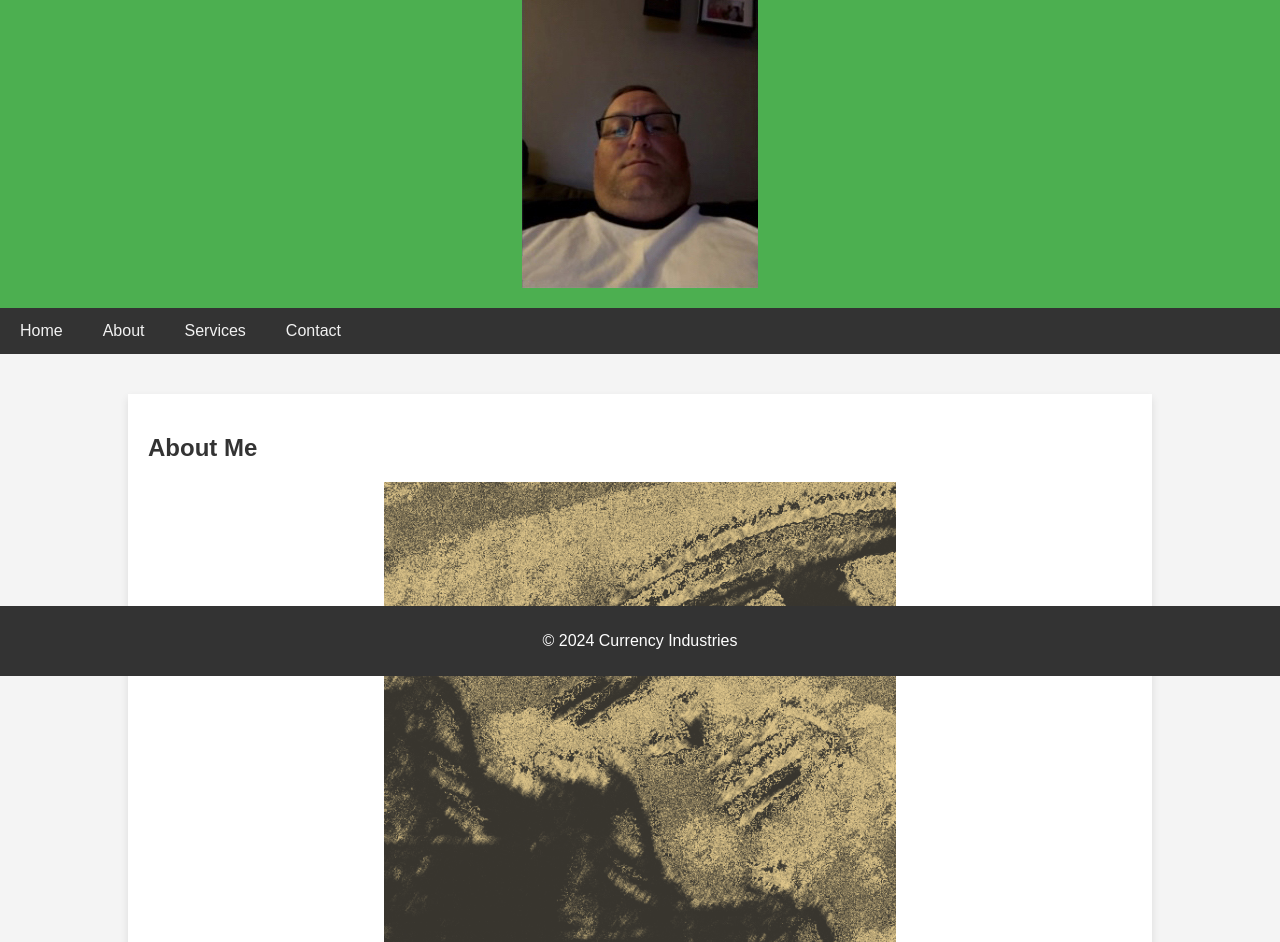
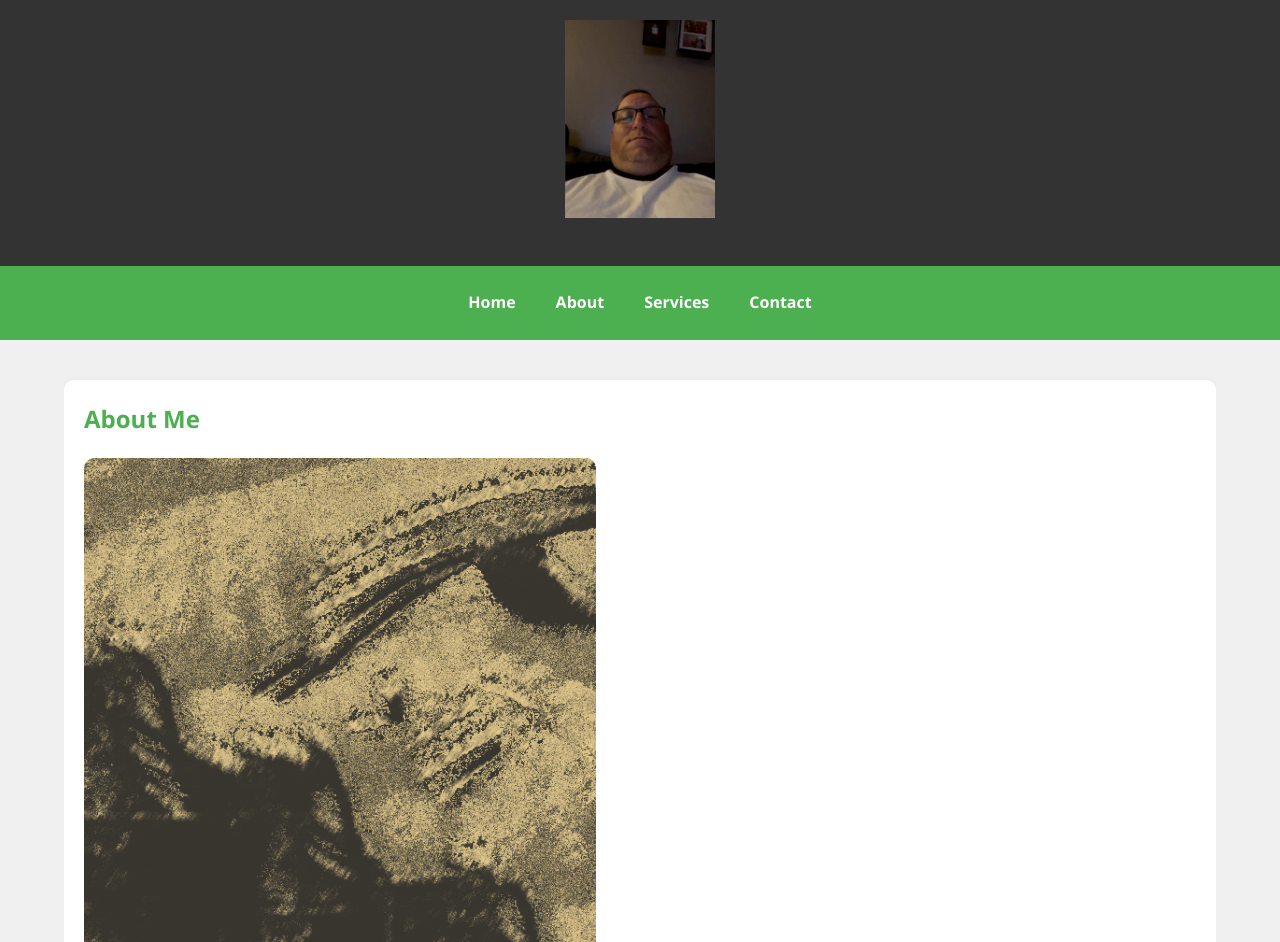
Before and after one commit to Hungerff/Hungerff.github.io, a plain HTML site: page index.html in a window 1280 px wide. Shown: the part 124-1066 px from the top of the page. Drawn offline with Linux system fonts and the light colour scheme.

Commit message:
Update index.html

```diff
--- a/index.html
+++ b/index.html
@@ -3,72 +3,81 @@
 <head>
     <meta charset="UTF-8">
     <meta name="viewport" content="width=device-width, initial-scale=1.0">
-    <title>Currencys Website</title>
+    <title>Currency's Website</title>
     <style>
         body {
-            font-family: Arial, sans-serif;
+            font-family: 'Segoe UI', Tahoma, Geneva, Verdana, sans-serif;
             margin: 0;
             padding: 0;
-            background-color: #f4f4f4;
+            background-color: #f0f0f0;
             color: #333;
+            line-height: 1.6;
         }
         header {
-            background-color: #4CAF50;
+            background-color: #333;
             color: white;
-            padding: 20px 0;
+            padding: 40px 0;
             text-align: center;
         }
+        header img {
+            max-width: 150px;
+            margin-top: 10px;
+        }
         nav {
-            background-color: #333;
-            overflow: hidden;
+            background-color: #4CAF50;
+            display: flex;
+            justify-content: center;
+            padding: 10px 0;
         }
         nav a {
-            float: left;
-            display: block;
-            color: #f2f2f2;
+            color: white;
             text-align: center;
             padding: 14px 20px;
             text-decoration: none;
+            font-weight: bold;
+            transition: background-color 0.3s;
         }
         nav a:hover {
-            background-color: #ddd;
-            color: black;
-        }
-        section {
-            padding: 20px;
+            background-color: #333;
+            color: #fff;
         }
         .container {
-            width: 80%;
+            width: 90%;
+            max-width: 1200px;
             margin: auto;
             overflow: hidden;
+            padding: 20px 0;
+        }
+        .card {
+            background-color: white;
+            padding: 20px;
+            margin: 20px 0;
+            box-shadow: 0 4px 8px rgba(0, 0, 0, 0.1);
+            border-radius: 10px;
+        }
+        .card img {
+            border-radius: 10px;
+            margin-bottom: 15px;
+        }
+        .card h2 {
+            margin-top: 0;
+            color: #4CAF50;
         }
         footer {
             background-color: #333;
             color: white;
             text-align: center;
             padding: 10px 0;
-            position: fixed;
-            width: 100%;
-            bottom: 0;
+            margin-top: 20px;
         }
-        .card {
-            background-color: white;
-            padding: 20px;
-            margin: 20px 0;
-            box-shadow: 0 4px 8px rgba(0, 0, 0, 0.1);
-        }
-        img {
-            max-width: 100%;
-            height: auto;
-            display: block;
-            margin: 0 auto;
+        footer p {
+            margin: 0;
         }
     </style>
 </head>
 <body>
     <header>
-        <h1>Welcome to My Awesome Website</h1>
-        <!-- Example image in the header -->
+        <h1>Welcome to Currency's Website</h1>
         <img src="images/unknodfwn.png" alt="Header Image">
     </header>
     <nav>
@@ -78,40 +87,34 @@
         <a href="#contact">Contact</a>
     </nav>
     <section class="container">
-        <div class="card">
+        <div class="card" id="about">
             <h2>About Me</h2>
-            <!-- Example image in the About section -->
             <img src="images/Currency.png" alt="About Me Image">
-            <p>Hey, welcome to my website! My name is currency and i was born November 1st 1987. I'm an african american but i currently reside in Norway. My dream is to become a professional rapper and beat maker. FL studio is my passion and i wish someday i become a successful beat maker like Mozart or Lebron James. </p>
+            <p>Hey, welcome to my website! My name is Currency and I was born on November 1st, 1987. I'm African American but currently reside in Norway. My dream is to become a professional rapper and beat maker. FL Studio is my passion, and I wish to someday become a successful beat maker like Mozart or LeBron James.</p>
         </div>
-        <div class="card">
+        <div class="card" id="services">
             <h2>Services</h2>
-            <!-- Example image in the Services section -->
             <img src="images/cutecat.gif" alt="Services Image">
-            <p>I excel at video editing and photoshop and beat making/producing and mixing. I'm also a rapper. </p>
-        <div class="card">
+            <p>I excel at video editing, Photoshop, beat making/producing, and mixing. I'm also a rapper.</p>
         </div>
+        <div class="card" id="contact">
             <h2>Links</h2>
-    <!-- Example image in the Contact section -->
             <img src="images/eae13a5bw1161.png" alt="Contact Image">
             <p>My Discord is: hungerff</p>
             <p>And my Discord server is:
                 <a href="https://discord.gg/8sypCAA4v6" target="_blank">Currency's Discord server</a>
             </p>
-    <p>And my YouTube channel is:
+            <p>My YouTube channel is:
                 <a href="https://www.youtube.com/@NVIDIA_GeForce_Game_Ready_Driv" target="_blank">Visit my YouTube channel</a>
             </p>
         </div>
         <div class="card">
-            <h2>Clash of clans league levels</h2>
-            <!-- Example image in the Services section -->
-            <img src="images/2941518_orig.png" alt="Services Image">
+            <h2>Clash of Clans League Levels</h2>
+            <img src="images/2941518_orig.png" alt="Clash of Clans Image">
         </div>
         <div class="card">
-            <h2>converted AGAL shaders from Flash engine to GLSL</h2>
-            <!-- Example image in the Services section -->
-            <img src="images/imsadage.png" alt="Services Image">
-            <p></p>
+            <h2>Converted AGAL Shaders from Flash Engine to GLSL</h2>
+            <img src="images/imsadage.png" alt="AGAL Shaders Image">
         </div>
     </section>
     <footer>
```
Lines whose indentation alone changed are shown as unchanged.
